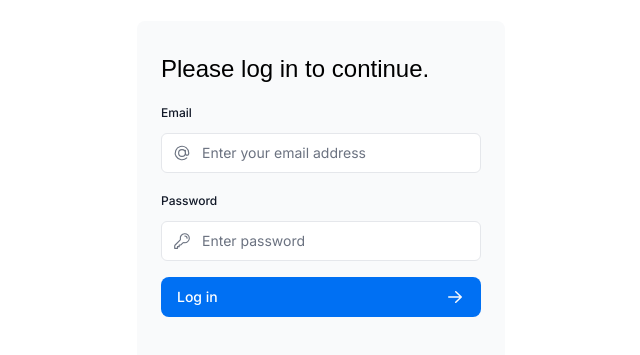
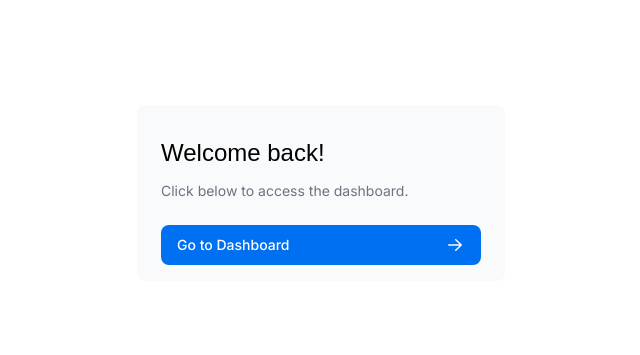
Before and after one commit to KevArslanian/GD9_C_2918, a Next.js app: page /login in a window 1280 px wide. Shown: the part 143-498 px from the top of the page, without its empty margins (319-959 px from the left). Built offline with nearby package versions, Linux system fonts and the light colour scheme; a web font is replaced by a local one.

Commit message:
fix: login langsung ke dashboard tanpa password

```diff
--- a/app/ui/login-form.tsx
+++ b/app/ui/login-form.tsx
@@ -1,67 +1,24 @@
 import { lusitana } from '@/app/ui/fonts';
-import {
-  AtSymbolIcon,
-  KeyIcon,
-  ExclamationCircleIcon,
-} from '@heroicons/react/24/outline';
 import { ArrowRightIcon } from '@heroicons/react/20/solid';
 import { Button } from './button';
+import Link from 'next/link';
 
 export default function LoginForm() {
   return (
-    <form className="space-y-3">
+    <div className="space-y-3">
       <div className="flex-1 rounded-lg bg-gray-50 px-6 pb-4 pt-8">
         <h1 className={`${lusitana.className} mb-3 text-2xl`}>
-          Please log in to continue.
+          Welcome back!
         </h1>
-        <div className="w-full">
-          <div>
-            <label
-              className="mb-3 mt-5 block text-xs font-medium text-gray-900"
-              htmlFor="email"
-            >
-              Email
-            </label>
-            <div className="relative">
-              <input
-                className="peer block w-full rounded-md border border-gray-200 py-[9px] pl-10 text-sm outline-2 placeholder:text-gray-500"
-                id="email"
-                type="email"
-                name="email"
-                placeholder="Enter your email address"
-                required
-              />
-              <AtSymbolIcon className="pointer-events-none absolute left-3 top-1/2 h-[18px] w-[18px] -translate-y-1/2 text-gray-500 peer-focus:text-gray-900" />
-            </div>
-          </div>
-          <div className="mt-4">
-            <label
-              className="mb-3 mt-5 block text-xs font-medium text-gray-900"
-              htmlFor="password"
-            >
-              Password
-            </label>
-            <div className="relative">
-              <input
-                className="peer block w-full rounded-md border border-gray-200 py-[9px] pl-10 text-sm outline-2 placeholder:text-gray-500"
-                id="password"
-                type="password"
-                name="password"
-                placeholder="Enter password"
-                required
-                minLength={6}
-              />
-              <KeyIcon className="pointer-events-none absolute left-3 top-1/2 h-[18px] w-[18px] -translate-y-1/2 text-gray-500 peer-focus:text-gray-900" />
-            </div>
-          </div>
-        </div>
-        <Button className="mt-4 w-full">
-          Log in <ArrowRightIcon className="ml-auto h-5 w-5 text-gray-50" />
-        </Button>
-        <div className="flex h-8 items-end space-x-1">
-          {/* Add form errors here */}
-        </div>
+        <p className="mb-6 text-sm text-gray-500">
+          Click below to access the dashboard.
+        </p>
+        <Link href="/dashboard">
+          <Button className="mt-4 w-full">
+            Go to Dashboard <ArrowRightIcon className="ml-auto h-5 w-5 text-gray-50" />
+          </Button>
+        </Link>
       </div>
-    </form>
+    </div>
   );
 }
```
